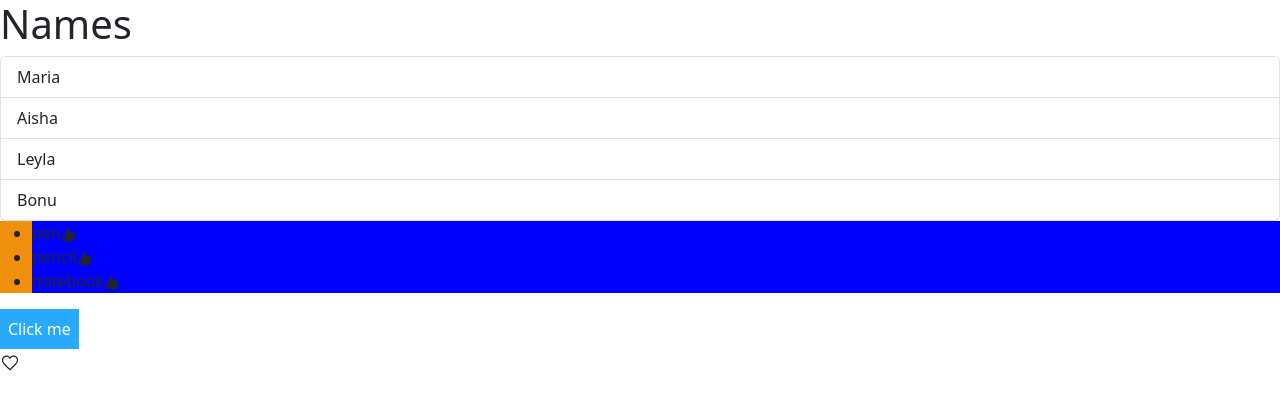
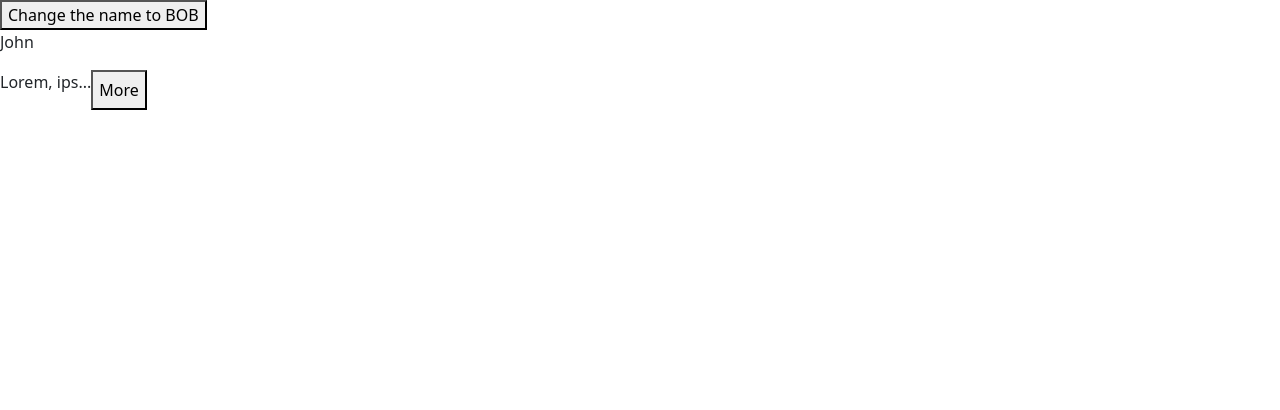
Before and after one commit to maftunabonu/react_typescript_project, a React (Vite) app: page / in a window 1280 px wide. Shown: the top 410 px of the page. Built offline with nearby package versions, Linux system fonts and the light colour scheme.

Commit message:
finished managing states

```diff
--- a/src/App.tsx
+++ b/src/App.tsx
@@ -1,36 +1,27 @@
-import Message from "./Message";
 import "./App.css";
-import Alert from "./Alert";
-import Button from "./components/Button";
 import { useState } from "react";
-import Like from "./Like";
+import ExpandableText from "./ExpandableText";
 
 function App() {
-  const handleSelectItem = (item: string) => {
-    console.log(item);
+  const [game, setGame] = useState({
+    id: 1,
+    player: { name: "John" },
+  });
+
+  const handleClick = () => {
+    setGame({ ...game, player: { name: "Bob" } });
   };
 
-  const handleButtonClick = () => {
-    setButtonClicked(!buttonClicked);
-  };
-
-  const [buttonClicked, setButtonClicked] = useState(false);
-
-  const names = ["Maria", "Aisha", "Leyla", "Bonu"];
   return (
     <div>
-      <Message items={names} heading="Names" onSelectItem={handleSelectItem} />
-      <Button onButtonClick={handleButtonClick}>Click me</Button>
-      {buttonClicked ? (
-        <Alert closeButton={handleButtonClick}>
-          Some <b>Alert</b>
-        </Alert>
-      ) : (
-        <></>
-      )}
-      <div className="likeButton">
-        <Like />
-      </div>
+      <button onClick={handleClick}>Change the name to BOB</button>
+      <p>{game.player.name}</p>
+      <ExpandableText maxChars={10}>
+        Lorem, ipsum dolor sit amet consectetur adipisicing elit. Magni
+        provident, pariatur tempore commodi velit aliquam explicabo laborum
+        exercitationem excepturi officiis, sint, eaque minus molestias
+        perferendis ut eum hic dolor! Unde.
+      </ExpandableText>
     </div>
   );
 }
--- /dev/null
+++ b/src/ExpandableText.tsx
@@ -0,0 +1,33 @@
+import { useState } from "react";
+
+interface Props {
+  maxChars: number;
+  children: string;
+}
+
+const ExpandableText = ({ maxChars, children }: Props) => {
+  const slicedText = children.slice(0, maxChars) + "...";
+  const [expanded, setExpanded] = useState(false);
+  const [text, setText] = useState(slicedText);
+
+  const handleRestrict = () => {
+    setExpanded(false);
+    setText(slicedText);
+  };
+  const handleExpand = () => {
+    setExpanded(true);
+    setText(children);
+  };
+  return (
+    <div style={{ display: "flex", flexDirection: "row" }}>
+      <p>{text}</p>
+      {expanded ? (
+        <button onClick={handleRestrict}>Less</button>
+      ) : (
+        <button onClick={handleExpand}>More</button>
+      )}
+    </div>
+  );
+};
+
+export default ExpandableText;
```
